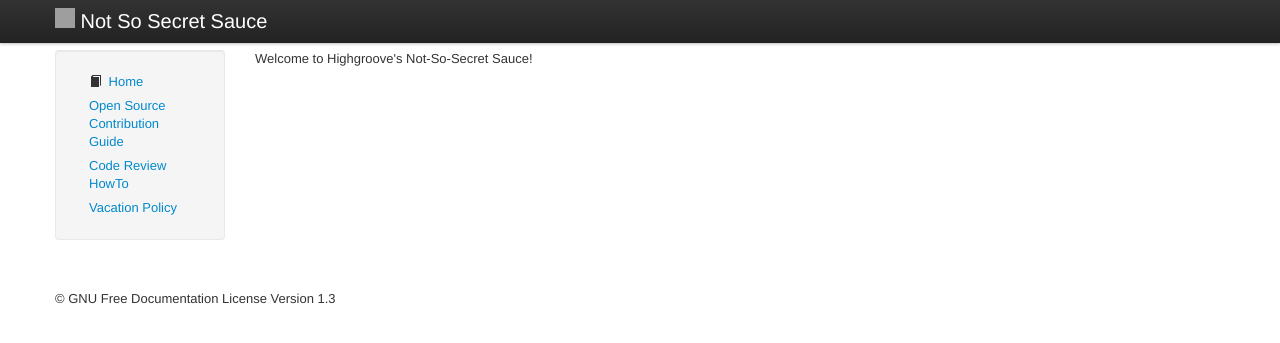
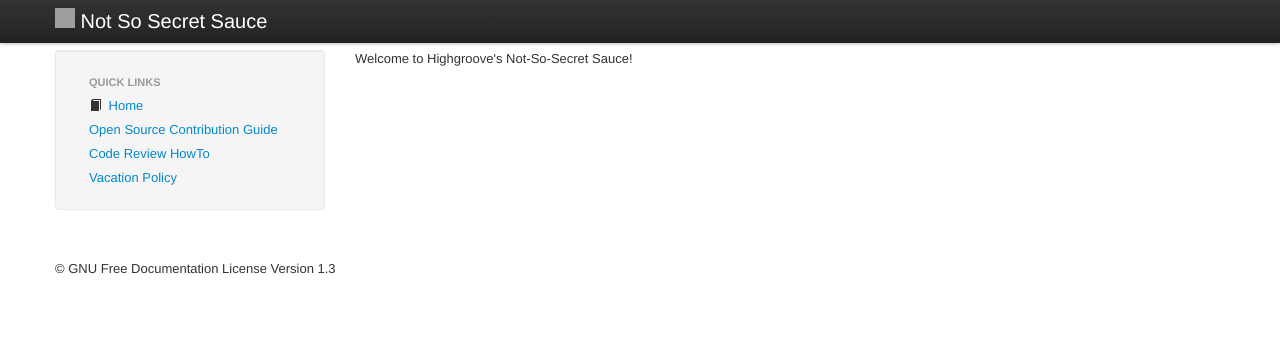
Before and after one commit to daveworth/not-so-secret-sauce, a Jekyll site: the page built from index.html, in a window 1280 px wide. Shown: the top 343 px of the page. Built offline with Jekyll 4.4.1, drawn with Linux system fonts in a browser that asks for light colours; nearby versions of some CDN libraries; grey boxes are pictures that could not be loaded.

Commit message:
[#25982165] Add a header to the sidebar. Resize the sidebar to fit all content.

```diff
--- a/_layouts/default.html
+++ b/_layouts/default.html
@@ -25,9 +25,10 @@
 
   <div class="container">
     <div class="row">
-      <div class="span2">
+      <div class="span3">
         <div class="well">
           <ul class="nav nav-list">
+            <li class="nav-header">Quick Links</li>
             <li>
             <a href="/">
               <i class="icon-book"></i>
@@ -50,7 +51,7 @@
         </div>
       </div>
 
-      <div class="span10">
+      <div class="span9">
         {{ content }}
       </div>
     </div>
```
